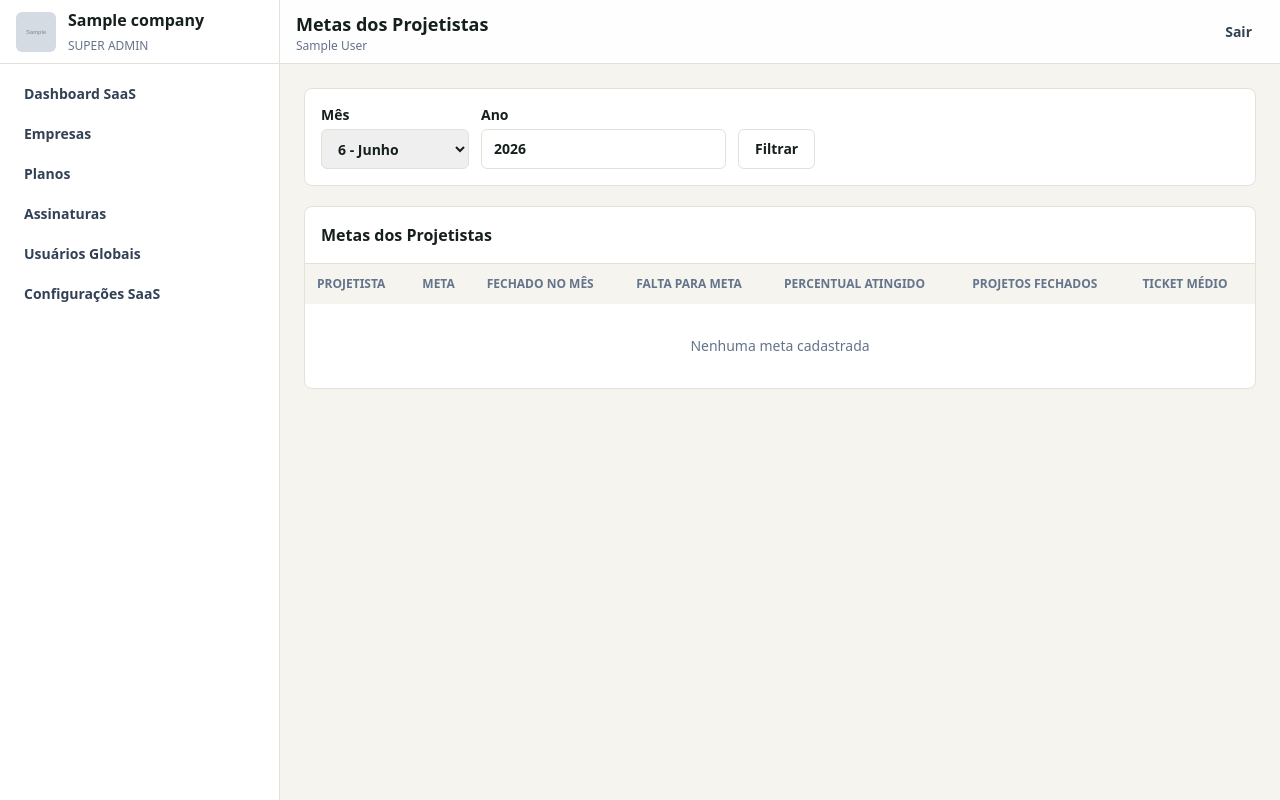
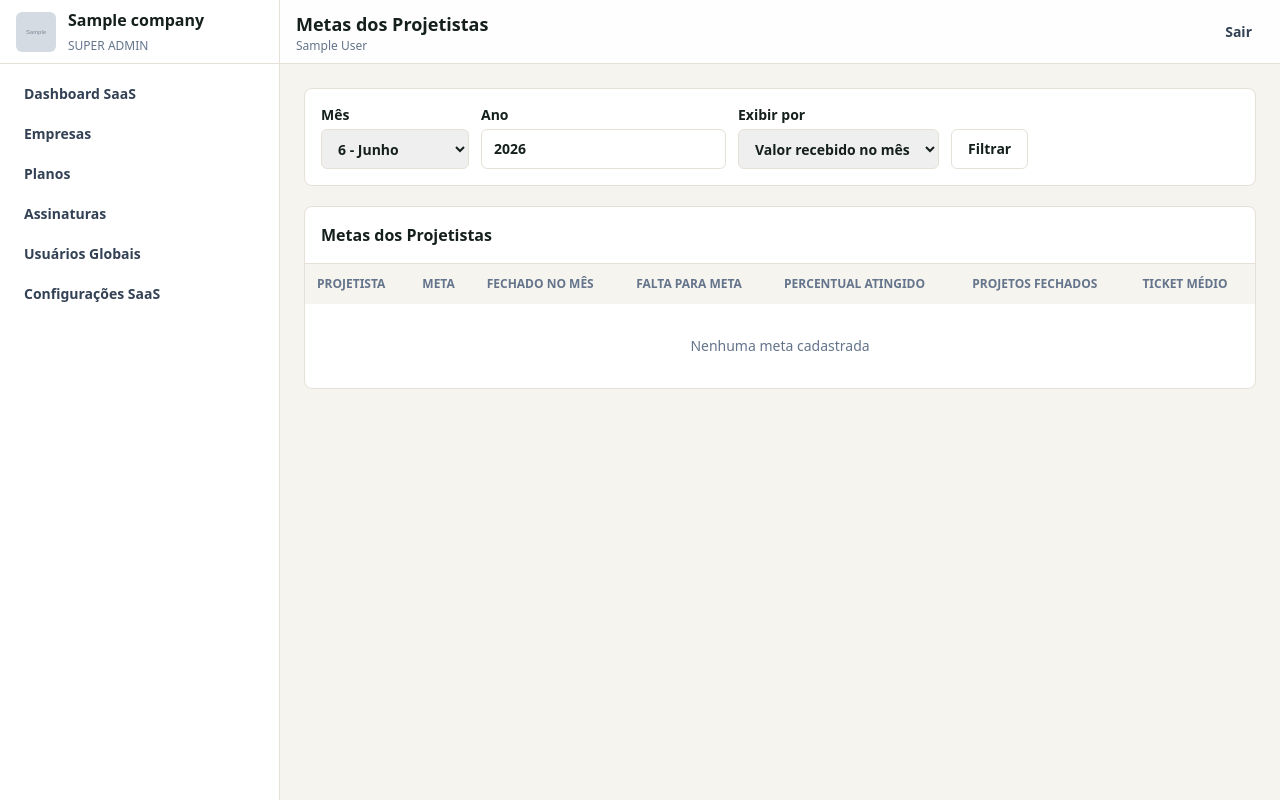
Before and after one commit to Iasminmins/arquidesk-php, a PHP site: page /goals.php in a window 1280 px wide. Run offline with PHP 8.4, Linux system fonts and the light colour scheme; the visitor is signed in with stand-in values (Sample User, id 1); tables that the repository leaves empty hold one stand-in row (values such as "Sample post"); grey boxes marked "Sample" are stand-in pictures; some libraries are stand-ins or nearby versions.

Commit message:
metas alterado filtro

```diff
--- a/public/goals.php
+++ b/public/goals.php
@@ -43,6 +43,8 @@ $designersStmt = db()->prepare("select id, name, email from users where company_
 $designersStmt->execute([$companyId]);
 $designers = $designersStmt->fetchAll();
 
+$metrica = $_GET['metrica'] ?? 'recebido';
+
 $rows = [];
 foreach ($designers as $designer) {
     $goalStmt = db()->prepare('select * from designer_goals where company_id = ? and designer_id = ? and month = ? and year = ? limit 1');
@@ -53,8 +55,13 @@ foreach ($designers as $designer) {
     $salesStmt->execute([$companyId, (int) $designer['id'], $start, $end]);
     $sales = $salesStmt->fetch();
 
+    $receivedStmt = db()->prepare('select coalesce(sum(fp.amount), 0) as received from financial_payments fp join financial_sales fs on fs.id = fp.financial_sale_id where fp.company_id = ? and fs.designer_id = ? and fp.payment_date between ? and ?');
+    $receivedStmt->execute([$companyId, (int) $designer['id'], $start, $end]);
+    $received = (float) $receivedStmt->fetchColumn();
+
     $goalAmount = (float) ($goal['goal_amount'] ?? 0);
-    $closed = (float) ($sales['closed'] ?? 0);
+    $soldValue = (float) ($sales['closed'] ?? 0);
+    $closed = $metrica === 'recebido' ? $received : $soldValue;
     $count = (int) ($sales['count_sales'] ?? 0);
     $rows[] = [
         'designer' => $designer,
@@ -113,6 +120,12 @@ require __DIR__ . '/../app/includes/sidebar.php';
         <label class="grid gap-1 text-sm font-semibold">Ano
             <input class="min-h-10 rounded-md border border-line px-3" type="number" name="year" value="<?= $year ?>">
         </label>
+        <label class="grid gap-1 text-sm font-semibold">Exibir por
+            <select class="min-h-10 rounded-md border border-line px-3" name="metrica">
+                <option value="recebido" <?= $metrica === 'recebido' ? 'selected' : '' ?>>Valor recebido no mês</option>
+                <option value="vendido" <?= $metrica === 'vendido' ? 'selected' : '' ?>>Valor vendido no mês</option>
+            </select>
+        </label>
         <button class="min-h-10 rounded-md border border-line bg-white px-4 text-sm font-semibold" type="submit">Filtrar</button>
     </form>
 
@@ -123,7 +136,7 @@ require __DIR__ . '/../app/includes/sidebar.php';
                 <strong class="mt-2 block text-3xl"><?= money_br($myRow['goal']) ?></strong>
             </article>
             <article class="rounded-lg border border-line bg-white p-6">
-                <p class="text-sm text-slate-500">Meu total fechado</p>
+                <p class="text-sm text-slate-500"><?= $metrica === 'recebido' ? 'Total que entrou' : 'Total que vendeu' ?></p>
                 <strong class="mt-2 block text-3xl"><?= money_br($myRow['closed']) ?></strong>
             </article>
             <article class="rounded-lg border border-line bg-white p-6">
```
